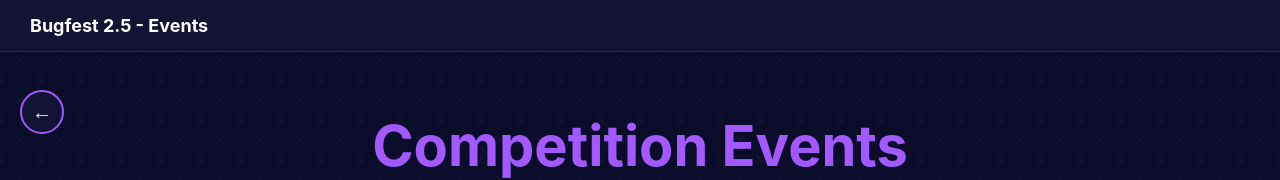
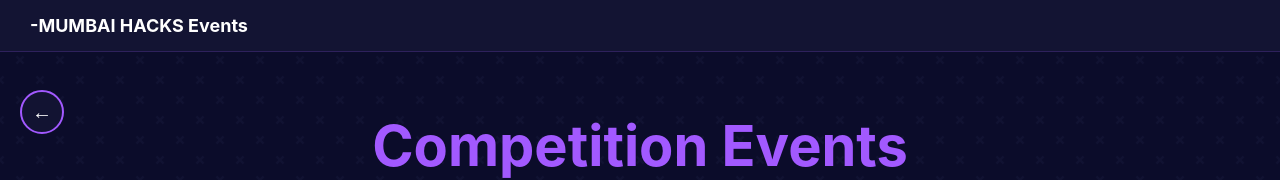
Before and after one commit to shrinidhi-iyer/uid-mumbai-hacks, a plain HTML site: page learn_more_template.html in a window 1280 px wide. Shown: the top 180 px of the page. Drawn offline with Linux system fonts and the light colour scheme.

Commit message:
Update learn_more_template.html

```diff
--- a/learn_more_template.html
+++ b/learn_more_template.html
@@ -152,7 +152,7 @@
   <button class="back-btn" onclick="window.location.href='index.html'" title="Back to Events">←</button>
   <!-- Navbar -->
   <div class="navbar">
-    <div class="navbar-left">Bugfest 2.5 - Events</div>
+    <div class="navbar-left"> -MUMBAI HACKS Events</div>
   </div>
 
   <!-- Header Section -->
```
